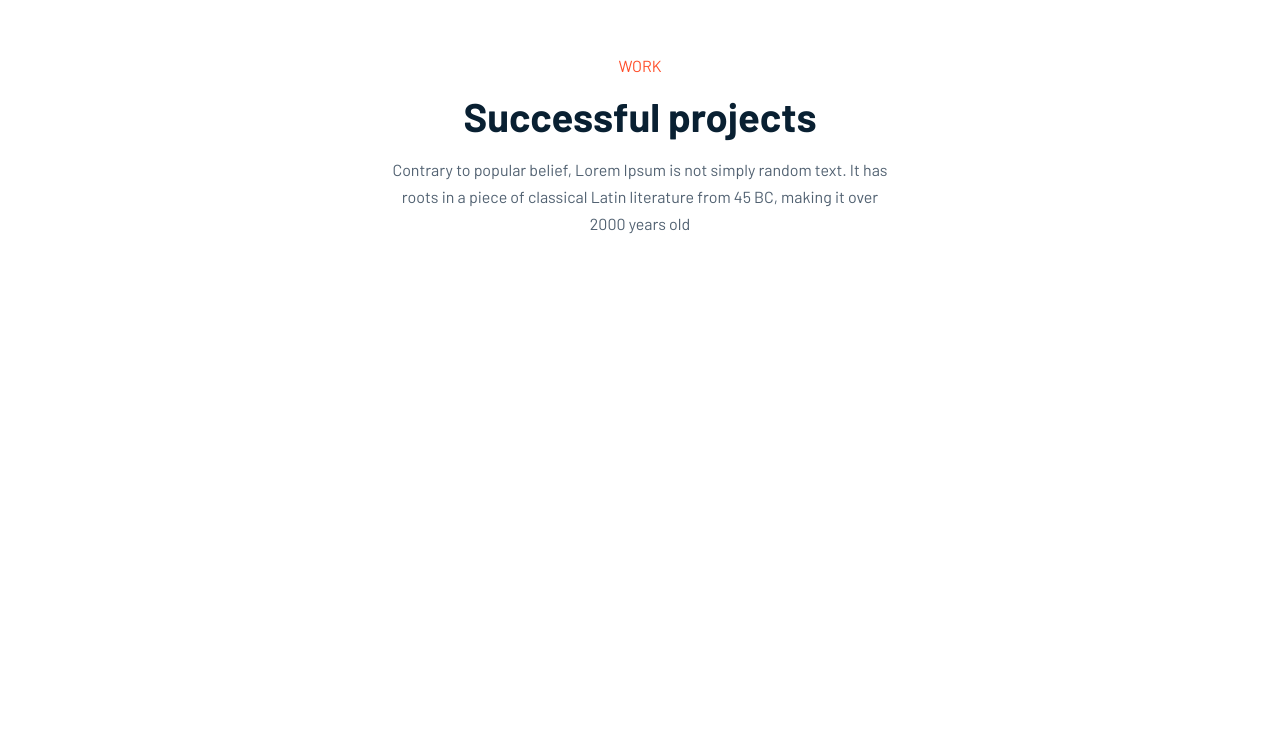
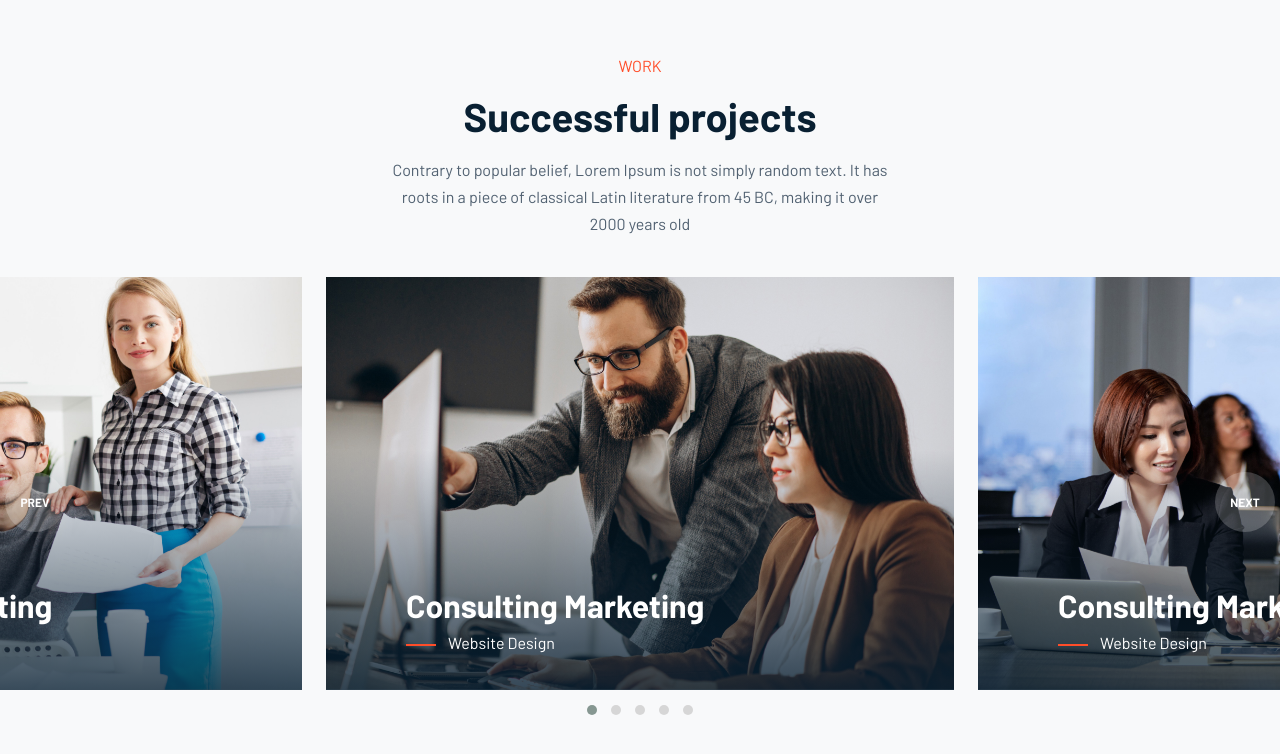
Before and after one commit to kzshaon/bs5_practice_project, a plain HTML site: page index.html in a window 1280 px wide. Shown: the part 2876-3630 px from the top of the page. Before the commit the page ends 3233 px from the top, so only its background shows below. Drawn offline with Linux system fonts and the light colour scheme.

Commit message:
I've finished project section

```diff
--- a/css/style.css
+++ b/css/style.css
@@ -184,3 +184,47 @@ section {
   margin-top: 20px;
   margin-bottom: 15px;
 }
+
+/* PROJECT SLIDER  */
+
+.project {
+  position: relative;
+  z-index: 1;
+}
+.project .overlay {
+  position: absolute;
+  z-index: 2;
+  width: 100%;
+  height: 240px;
+  bottom: 0;
+  left: 0;
+  background: linear-gradient(
+    to bottom,
+    rgba(9, 32, 50, 0),
+    rgba(9, 32, 50, 0.8)
+  );
+}
+.project h2,
+.project h6 {
+  color: #fff;
+}
+.project h6 {
+  font-weight: 400 !important;
+}
+.project h6::before {
+  content: "";
+  display: inline-block;
+  width: 30px;
+  height: 2px;
+  background-color: #ff4d29;
+  vertical-align: middle;
+  margin-right: 12px;
+}
+.project .content {
+  position: absolute;
+  z-index: 3;
+  bottom: 0;
+  left: 0;
+  padding: 30px;
+  margin-left: 50px;
+}
--- a/index.html
+++ b/index.html
@@ -275,7 +275,7 @@
       </div>
     </section>
     <!-- THIS IS WORK SECTION  -->
-    <section id="services">
+    <section id="services" class="bg-light">
       <div class="container">
         <div class="row">
           <div class="col-12 intro text-center">
@@ -289,6 +289,48 @@
           </div>
         </div>
       </div>
+      <div id="project-slider" class="owl-theme owl-carousel">
+        <div class="project">
+          <img src="img/project1.jpg" alt="" />
+          <div class="overlay"></div>
+          <div class="content">
+            <h2>Consulting Marketing</h2>
+            <h6>Website Design</h6>
+          </div>
+        </div>
+        <div class="project">
+          <img src="img/project2.jpg" alt="" />
+          <div class="overlay"></div>
+          <div class="content">
+            <h2>Consulting Marketing</h2>
+            <h6>Website Design</h6>
+          </div>
+        </div>
+        <div class="project">
+          <img src="img/project3.jpg" alt="" />
+          <div class="overlay"></div>
+          <div class="content">
+            <h2>Consulting Marketing</h2>
+            <h6>Website Design</h6>
+          </div>
+        </div>
+        <div class="project">
+          <img src="img/project4.jpg" alt="" />
+          <div class="overlay"></div>
+          <div class="content">
+            <h2>Consulting Marketing</h2>
+            <h6>Website Design</h6>
+          </div>
+        </div>
+        <div class="project">
+          <img src="img/project5.jpg" alt="" />
+          <div class="overlay"></div>
+          <div class="content">
+            <h2>Consulting Marketing</h2>
+            <h6>Website Design</h6>
+          </div>
+        </div>
+      </div>
     </section>
 
     <script src="js/bootstrap.bundle.min.js"></script>
--- a/js/app.js
+++ b/js/app.js
@@ -10,14 +10,34 @@ $(document).ready(function(){
         navText: ['PREV', 'NEXT'],
         responsive:{
             0:{
-
+               nav: false,
             },
-            600:{
-
-            },
-            1000:{
-
+            768: {
+                nav: true,
             }
         }
     })
-    });
+
+    // PROJECT SLIDER //
+    $('#project-slider').owlCarousel({
+        loop:true,
+        margin:0,
+        nav:true,
+        dots: true,
+        smartSpeed: 1000,
+        navText: ['PREV', 'NEXT'],
+        margin: 24,
+        responsive:{
+            0:{
+              items: 2,
+            },
+            768: {
+              items: 3,
+            },
+            1140: {
+                items: 2,
+                center: true,
+            }
+        }
+    })
+});
```
